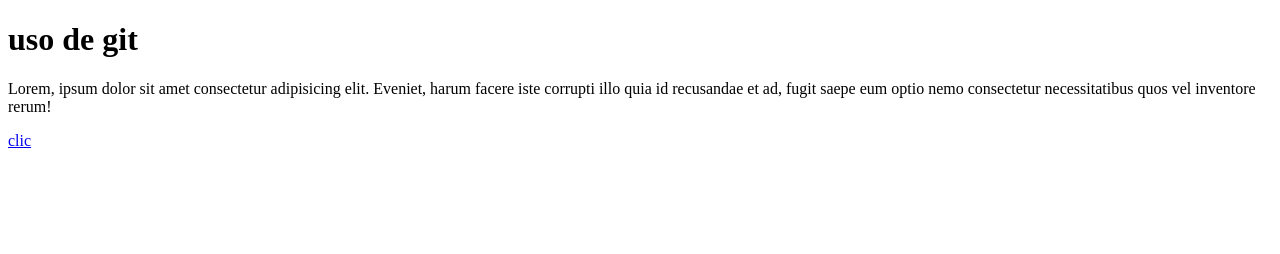
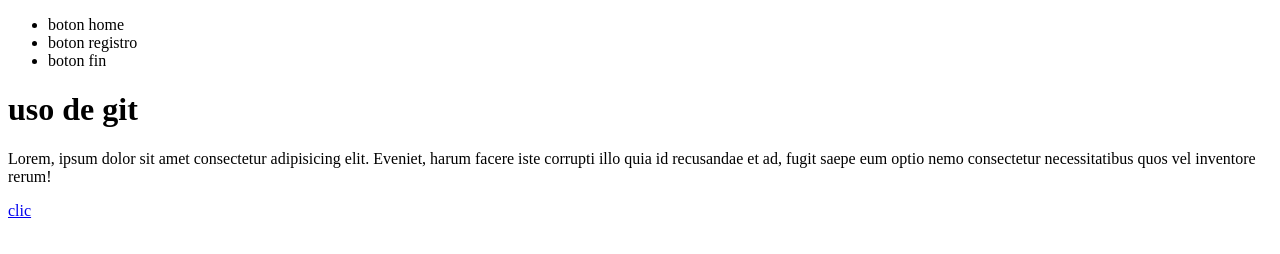
Before and after one commit to Jeromeamaya/proyectoweb2, a plain HTML site: page index.html in a window 1280 px wide. Drawn offline with Linux system fonts and the light colour scheme.

Commit message:
agregue barra de navegación

```diff
--- a/index.html
+++ b/index.html
@@ -6,6 +6,11 @@
     <meta name="viewport" content="width=device-width, initial-scale=1.0">
     <title>proyecto web 2</title>
 </head>
+<ul>
+    <li> boton home</li>
+    <li> boton registro</li>
+    <li> boton fin</li>
+</ul>
 <h1> uso de git </h1>
 <p>Lorem, ipsum dolor sit amet consectetur adipisicing elit. Eveniet, harum facere iste corrupti illo quia id recusandae et ad,<b>
 
```
